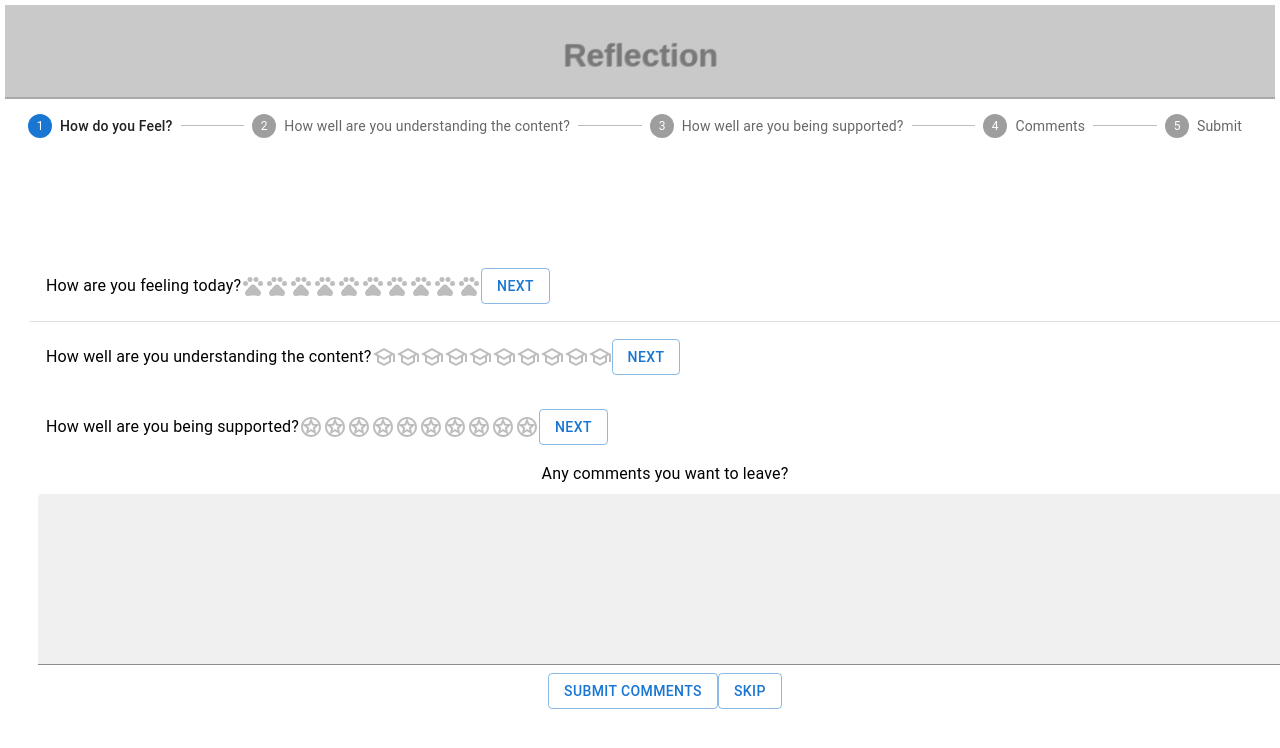
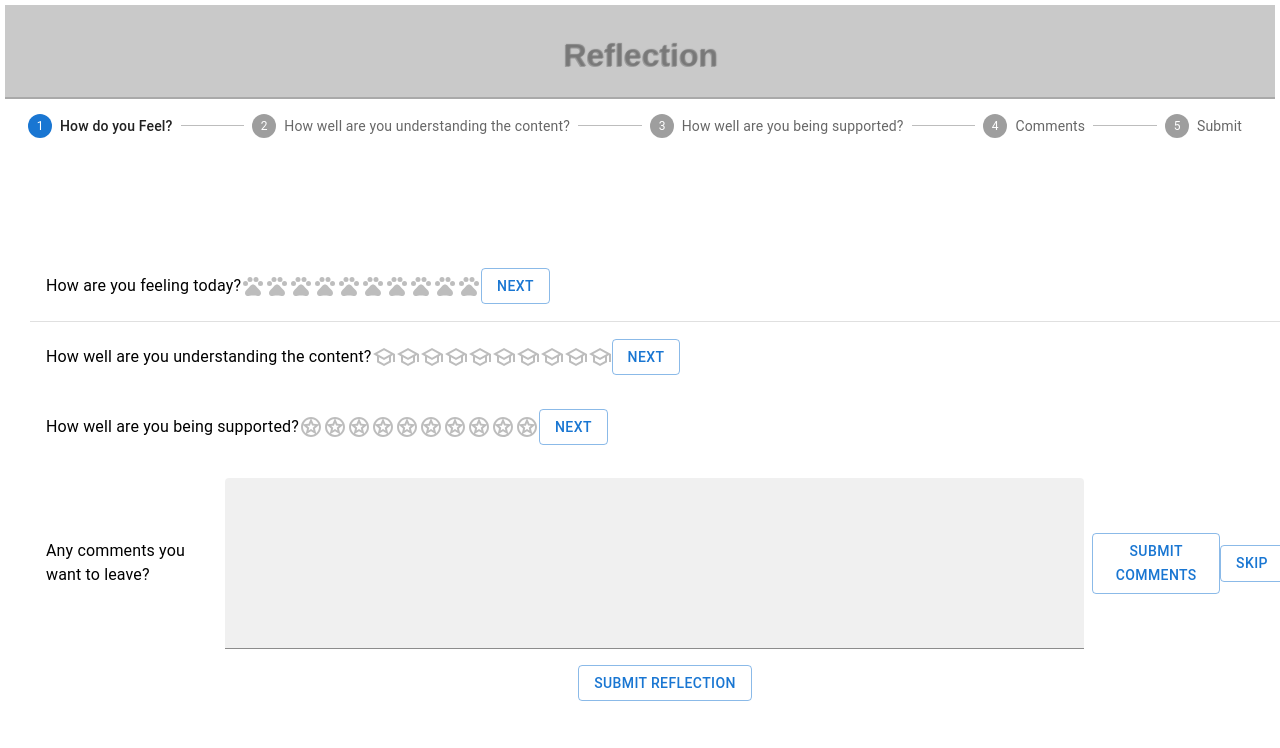
Before and after one commit to RileyAlexis/weekend-redux-feedback-loop, a React (Create React App) app: page /submit in a window 1280 px wide. Shown: the top 748 px of the page. Built offline with nearby package versions, Linux system fonts and the light colour scheme.

Commit message:
Server side code and database functioning

```diff
--- a/src/components/Comments.jsx
+++ b/src/components/Comments.jsx
@@ -1,6 +1,7 @@
 import { useHistory } from "react-router-dom/cjs/react-router-dom.min";
 import { useState } from "react";
 import { useDispatch, useSelector } from "react-redux";
+import axios from "axios";
 
 //Material UI
 import TextField from '@mui/material/TextField';
@@ -11,8 +12,9 @@ function Comments () {
 
 const dispatch = useDispatch();
 const history = useHistory();
-const comment = useSelector(store => store.comments);
-const [comments, setComments] = useState(comment);
+const storeComments = useSelector(store => store.comments);
+const activeStep =useSelector(store => store.activeStep);
+const [comments, setComments] = useState(storeComments);
 
 const handleSubmit = () => {
     dispatch({type: 'SET_COMMENTS', payload: comments});
@@ -40,8 +42,22 @@ const skip = () => {
         onChange={(event) => setComments(event.target.value)}
         value={comments}
         />
-        <Button variant="outlined" onClick={handleSubmit}>Submit Comments</Button>
-        <Button variant="outlined" onClick={skip}>Skip</Button>
+     {
+                activeStep === 4 ?
+                     (
+                        <></>
+                     )
+                     :
+                     (
+                        <>
+                        <Button variant="outlined" onClick={handleSubmit}>Submit Comments</Button>
+                        <Button variant="outlined" onClick={skip}>Skip</Button>
+                        </>
+                     )
+
+            }
+
+
         </>
     )
 }
--- a/src/components/Submit.jsx
+++ b/src/components/Submit.jsx
@@ -1,5 +1,6 @@
 import { useDispatch, useSelector } from 'react-redux';
 import { useHistory } from "react-router-dom/cjs/react-router-dom.min";
+import axios from 'axios';
 
 //Components
 import Feeling from './Feeling';
@@ -10,9 +11,7 @@ import Comments from './Comments';
 //Material UI
 import List from '@mui/material/List';
 import ListItem from '@mui/material/ListItem';
-import ListItemButton from '@mui/material/ListItemButton';
-import ListItemIcon from '@mui/material/ListItemIcon';
-import ListItemText from '@mui/material/ListItemText';
+import { Button } from '@mui/material';
 import Divider from '@mui/material/Divider';
 
 
@@ -24,6 +23,23 @@ function Submit () {
     const understanding = useSelector(store => store.understanding);
     const support = useSelector(store => store.support);
     const comments = useSelector(store => store.comments);
+
+    const handleSubmit = () => {
+        const dataObj = {
+            feelings: feeling,
+            understanding: understanding,
+            support: support,
+            comments: comments
+        }
+        console.log(dataObj);
+        axios.post('/reflect/', dataObj)
+        .then((response) => {
+            history.push('/complete');
+        })
+        .catch((error) => {
+            console.log(error);
+        })
+    }
 
     return (
         <List>
@@ -37,7 +53,10 @@ function Submit () {
             <ListItem>
                 <Support />
             </ListItem>
+            <ListItem>
                 <Comments />
+            </ListItem>
+            <Button variant="outlined" onClick={handleSubmit}>Submit Reflection</Button>
 
         </List>
 
--- a/src/index.js
+++ b/src/index.js
@@ -6,11 +6,6 @@ import App from './components/App/App';
 import { createStore, combineReducers, applyMiddleware } from 'redux'
 import { Provider } from 'react-redux';
 import logger from 'redux-logger';
-
-const response = (state = [], action) => {
-
-    return state;
-}
 
 const feeling = (state = 0, action) => {
     if (action.type === 'SET_FEELING') {
@@ -59,7 +54,6 @@ const activeStep = (state = 0, action) => {
 const storeInstance = createStore(
     // reducers,{
     combineReducers({
-      response,
       feeling,
       understanding,
       support,
```
Also changed, not shown: 2 other files (tests, documents, lock files or other folders).
